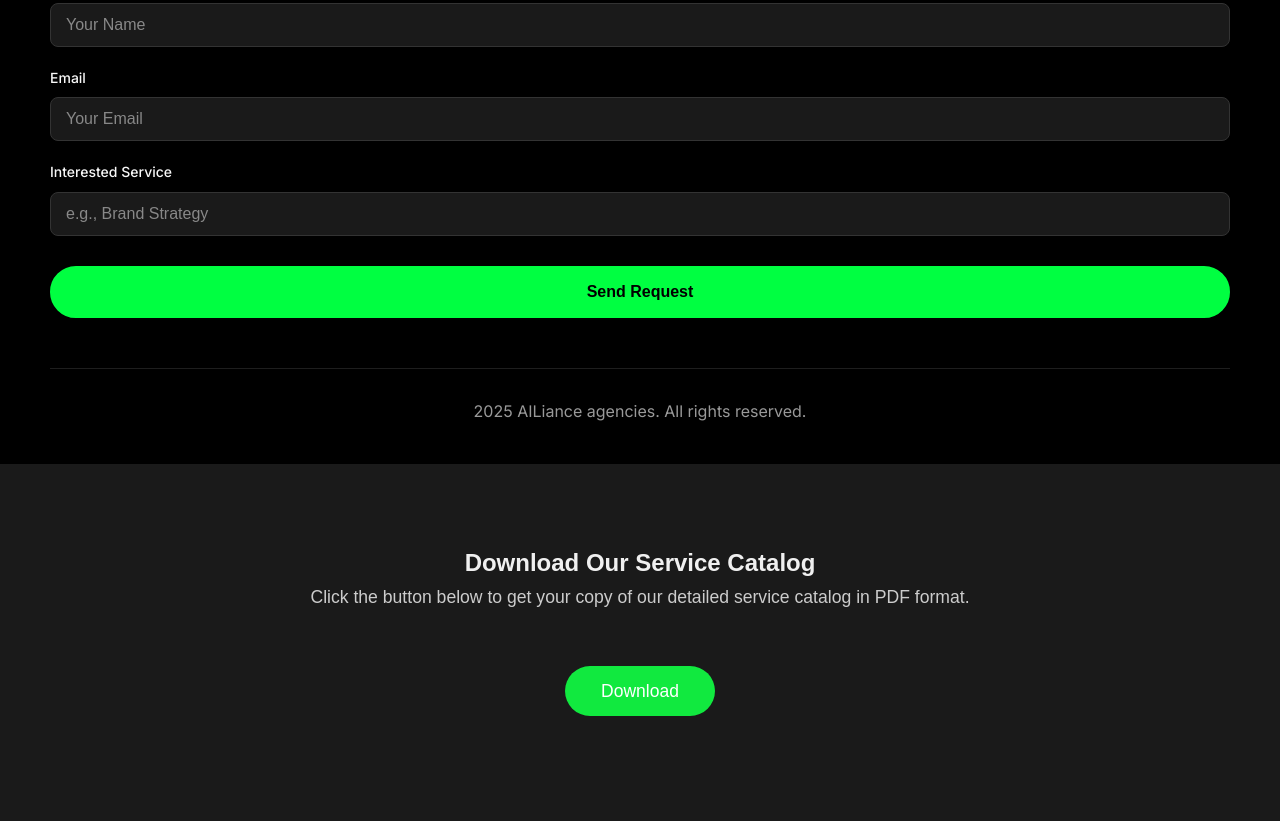
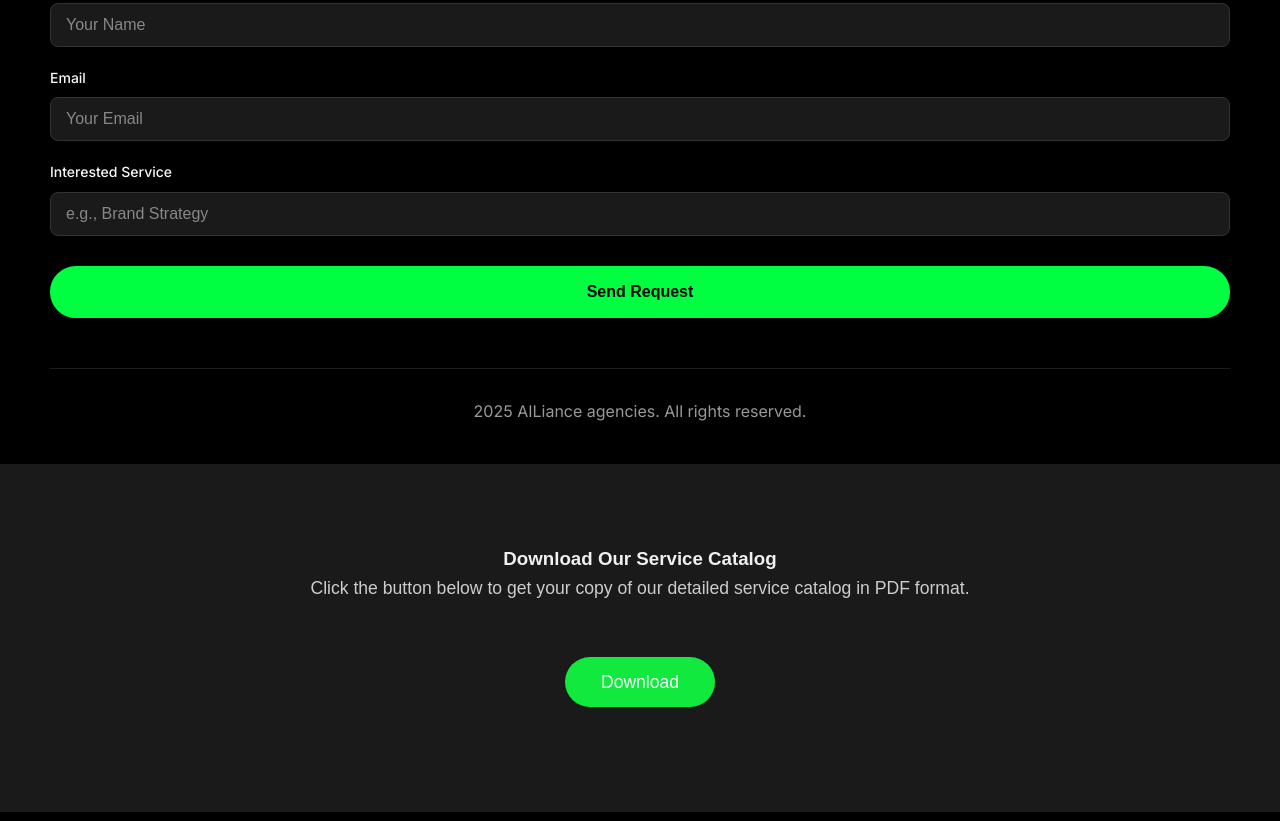
Before and after one commit to Amoghhosamane/MyAgencies, a plain HTML site: page index.html in a window 1280 px wide. Shown: the part 4100-4921 px from the top of the page. Drawn offline with Linux system fonts and the light colour scheme.

Commit message:
Update index.html

```diff
--- a/index.html
+++ b/index.html
@@ -230,7 +230,7 @@
 
 
     <section class="download-section">
-        <h2>Download Our Service Catalog</h2>
+        <h3>Download Our Service Catalog</h3>
         <p>Click the button below to get your copy of our detailed service catalog in PDF format.</p>
 
         <a href="AILiance_Agencies_Service_Catalog.pdf" download="AILiance_Agencies_Service_Catalog.pdf">
```
